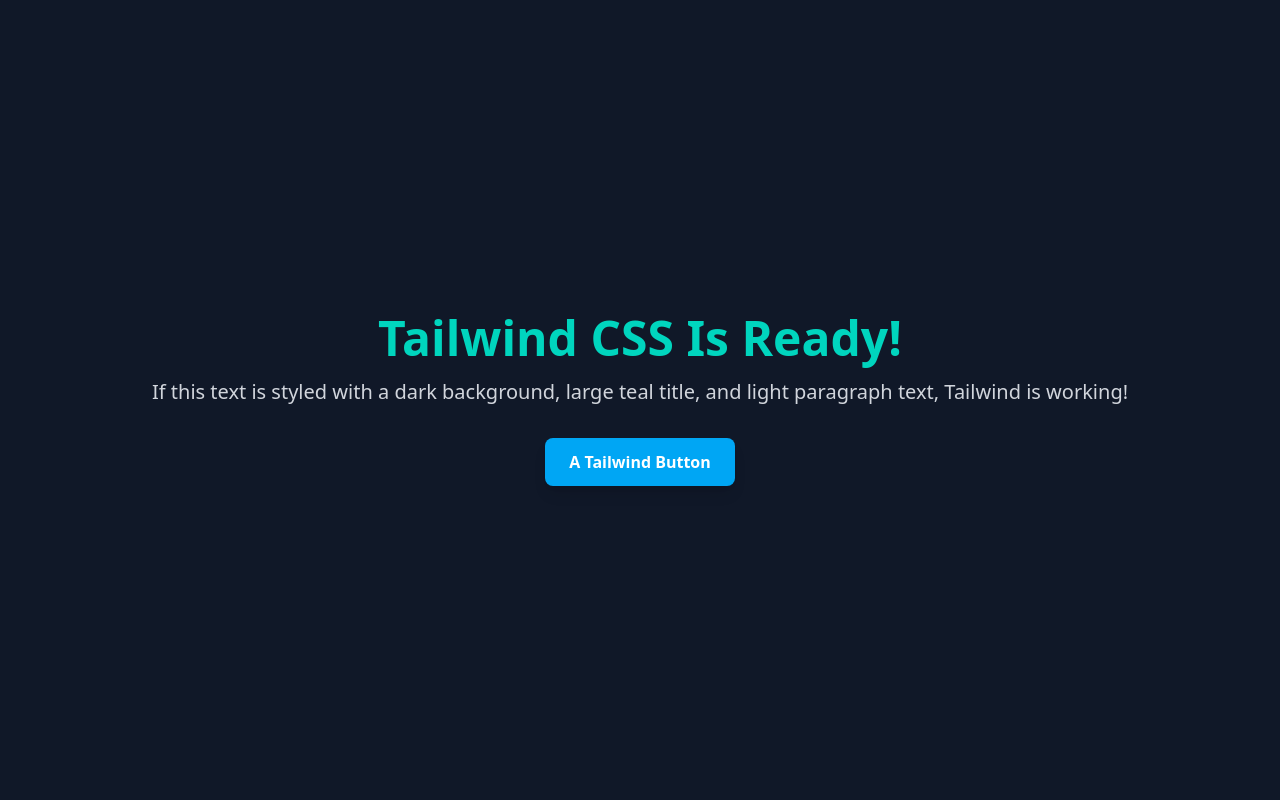
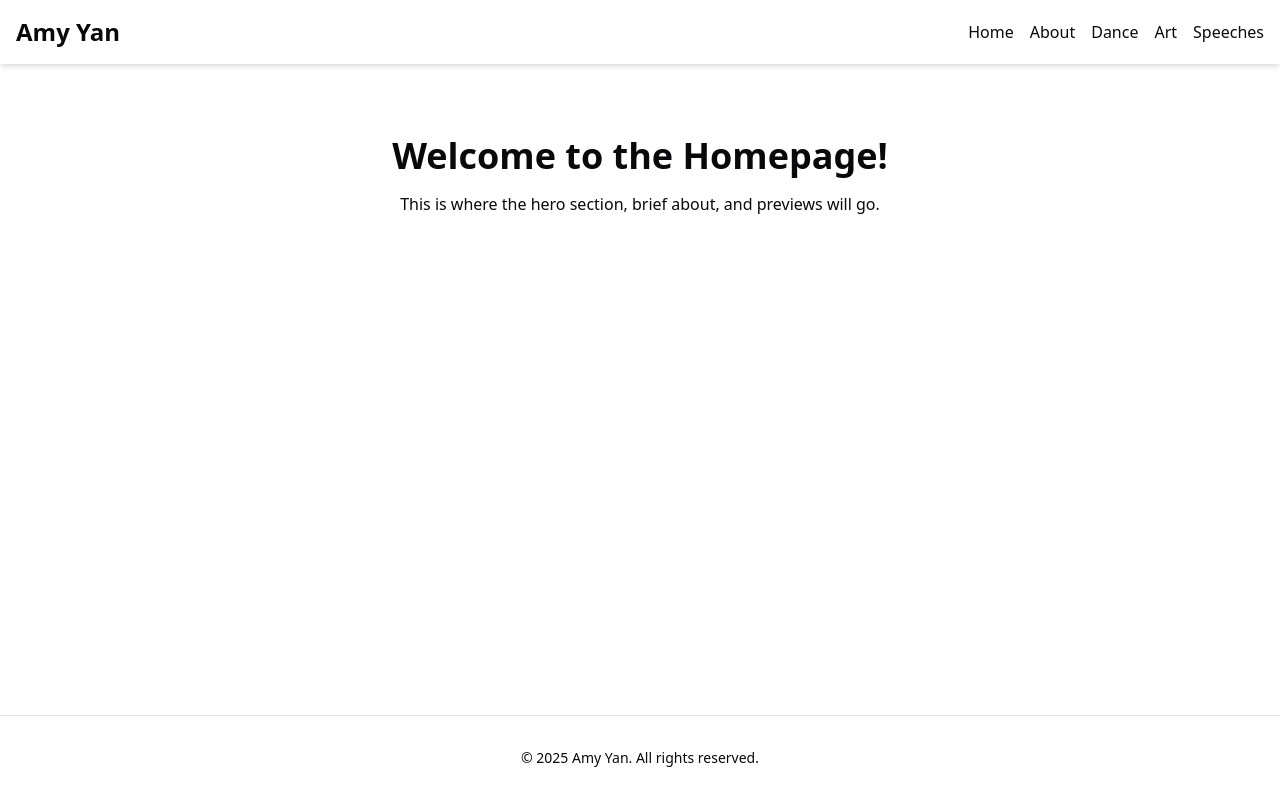
Before and after one commit to ninachenqm/amy-portfolio, a React (Vite) app: page / in a window 1280 px wide. Built offline with nearby package versions, Linux system fonts and the light colour scheme.

Commit message:
modify App.jsx

```diff
--- a/src/App.jsx
+++ b/src/App.jsx
@@ -1,24 +1,31 @@
-
+import React from 'react';
+import { Routes, Route } from 'react-router-dom';
+import Navbar from './components/Navbar';
+import Footer from './components/Footer';
+import HomePage from './pages/HomePage';
+import AboutPage from './pages/AboutPage';
+import DanceGalleryPage from './pages/DanceGalleryPage';
+import ArtGalleryPage from './pages/ArtGalleryPage';
+import SpeechesPage from './pages/SpeechesPage';
 
 function App() {
-
   return (
-    <div className="min-h-screen bg-gray-900 flex flex-col items-center justify-center text-center p-10">
-      <h1 className="text-5xl font-extrabold text-teal-400 mb-4">
-        Tailwind CSS Is Ready!
-      </h1>
-      <p className="text-xl text-gray-300">
-        If this text is styled with a dark background, large teal title, and light paragraph text, Tailwind is working!
-      </p>
-      <div className="mt-8">
-        <button className="bg-sky-500 hover:bg-sky-600 text-white font-bold py-3 px-6 rounded-lg shadow-lg transition duration-300 ease-in-out transform hover:scale-105">
-          A Tailwind Button
-        </button>
-      </div>
-
-      {/* 在这里，我们稍后会加入 Navbar 和 React Router 的 <Routes> */}
+    <div className="flex flex-col min-h-screen bg-background text-foreground">
+      <Navbar />
+      <main className="flex-grow container mx-auto px-4 py-8">
+        <Routes>
+          <Route path="/" element={<HomePage />} />
+          <Route path="/about" element={<AboutPage />} />
+          <Route path="/dance" element={<DanceGalleryPage />} />
+          <Route path="/art" element={<ArtGalleryPage />} />
+          <Route path="/speeches" element={<SpeechesPage />} />
+          {/* later add a 404 Page */}
+          {/* <Route path="*" element={<NotFoundPage />} /> */}
+        </Routes>
+      </main>
+      <Footer />
     </div>
-  )
+  );
 }
 
-export default App
+export default App;
```
